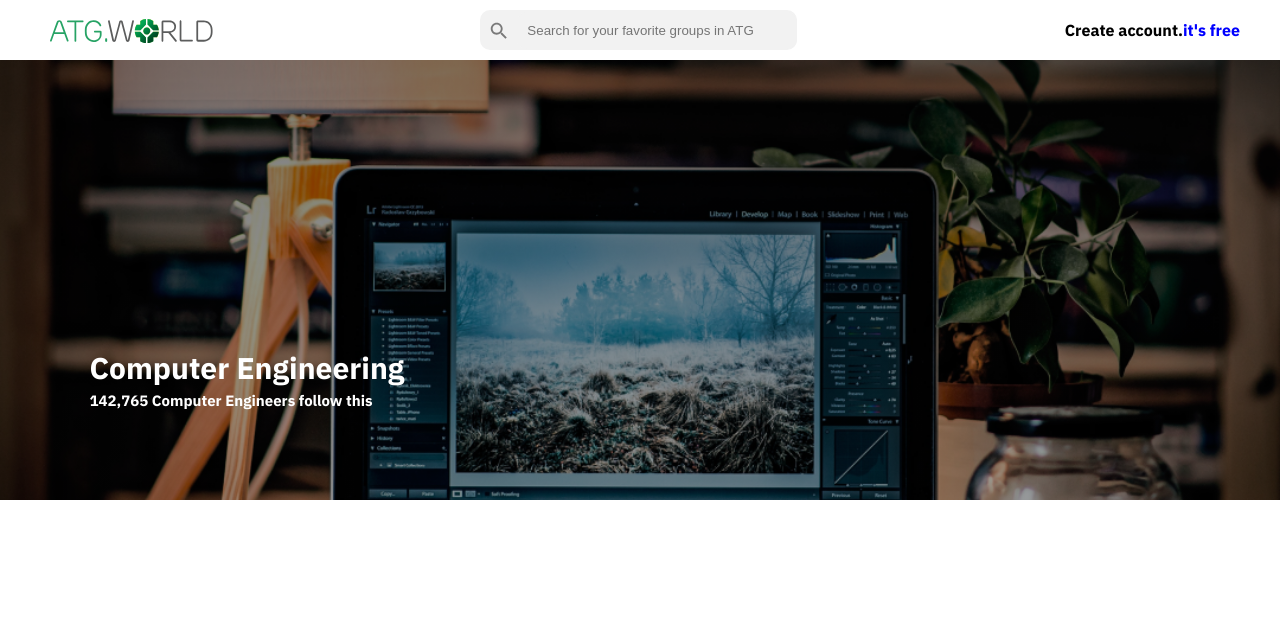
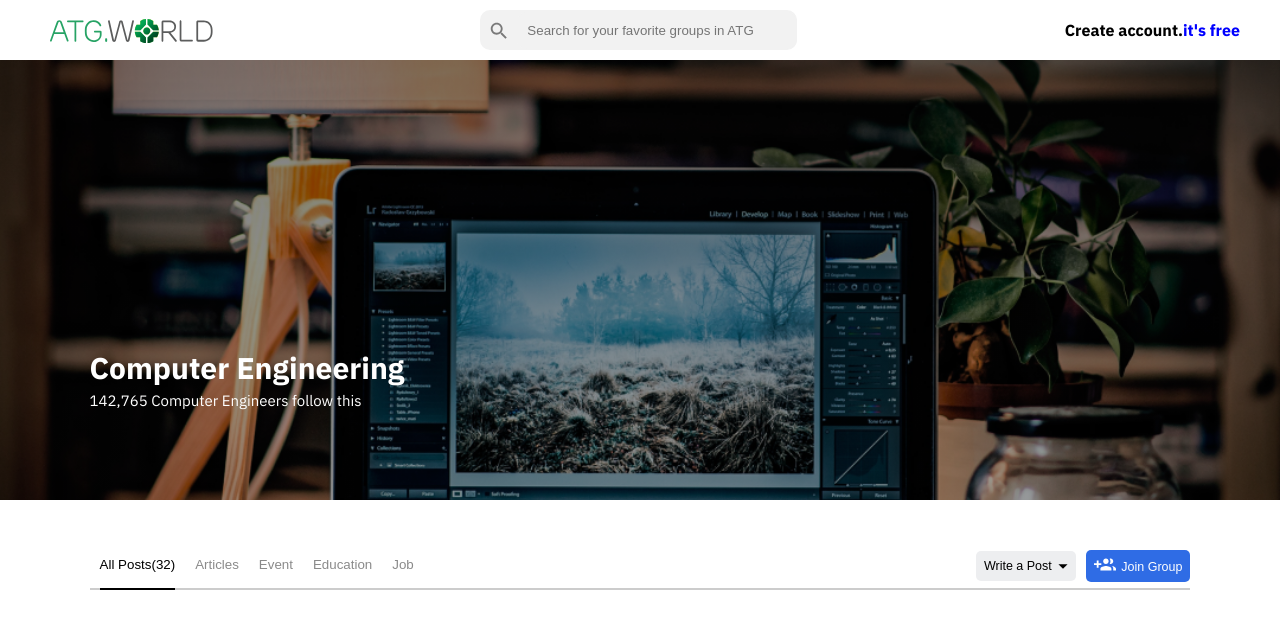
Before and after one commit to ROHITH29122002/atgglobals, a React (Create React App) app: page / in a window 1280 px wide. Shown: the top 628 px of the page. Built offline with nearby package versions, Linux system fonts and the light colour scheme.

Commit message:
define styles for main nav bar.

```diff
--- a/src/Components/App/App.js
+++ b/src/Components/App/App.js
@@ -1,11 +1,13 @@
 import Navbar from '../Navbar/Navbar'
 import Hero from '../Hero/Hero'
+import Main from '../Main/Main'
 
 function App() {
   return (
     <div>
       <Navbar />
       <Hero />
+      <Main />
     </div>
   );
 }
--- a/src/Components/Hero/Hero.js
+++ b/src/Components/Hero/Hero.js
@@ -21,7 +21,7 @@ function Hero() {
       </div>
       <div className={styles.hero_content_container}>
         <h1 className={styles.hero_content_heading}>Computer Engineering</h1>
-        <h3 className={styles.hero_content_para}>142,765 Computer Engineers follow this</h3>
+        <p className={styles.hero_content_para}>142,765 Computer Engineers follow this</p>
       </div>
     </div>
   )
--- a/src/Components/Hero/Hero.module.css
+++ b/src/Components/Hero/Hero.module.css
@@ -1,7 +1,7 @@
 
 .hero_container{
-    width: 100vw;
     height: 440px;
+    width: 100%;
     background: linear-gradient(rgba(0, 0, 0, 0.5), rgba(0, 0, 0, 0.4)),
     url(./hero3x.png);
     background-position: center;
@@ -19,7 +19,7 @@
 }
 
 .nav_icon_container{
-    margin-left: 5rem;
+    margin-left: 4rem;
 }
 
 .group_toggle_btn{
--- /dev/null
+++ b/src/Components/Main/Main.js
@@ -0,0 +1,13 @@
+import React from 'react'
+import MainNav from '../MainNav/MainNav'
+import styles from './Main.module.css'
+
+function Main() {
+  return (
+    <div className={styles.main_container}>
+        <MainNav />
+    </div>
+  )
+}
+
+export default Main
--- /dev/null
+++ b/src/Components/Main/Main.module.css
@@ -0,0 +1,4 @@
+.main_container{
+    margin-top: 5rem;
+    padding: 0 7%;
+}
--- /dev/null
+++ b/src/Components/MainNav/MainNav.js
@@ -0,0 +1,77 @@
+import React, { useState } from 'react'
+import styles from './MainNav.module.css'
+import arrow_down from './arrow_down.svg'
+import users from './users.svg'
+
+function MainNav() {
+  const [active,setactive] = useState([true,false,false,false,false])
+  console.log(active);
+  return (
+    <div className={styles.main_nav_container}>
+      <div className={styles.nav_left}>
+        <button
+        id={active[0] ? styles.clicked : ''}
+          className={styles.nav_filter_btn}
+          onClick = {() => {
+            setactive( prevactive => {
+              return [true,false,false,false,false]
+            })
+
+          }}
+        >All Posts(32)
+        </button>
+        <button
+        id={active[1] ? styles.clicked : ''}
+          className={styles.nav_filter_btn}
+          onClick = {() => {
+            setactive( prevactive => {
+              return [false,!prevactive[1],false,false,false]
+            })
+          }}
+        >
+          Articles
+        </button>
+        <button
+        id={active[2] ? styles.clicked : ''}
+        className={styles.nav_filter_btn}
+        onClick = {() => {
+          setactive( prevactive => {
+            return [false,false,!prevactive[2],false,false]
+          })
+        }}
+        >
+          Event
+        </button>
+        <button
+        id={active[3] ? styles.clicked : ''}
+        onClick = {() => {
+          setactive( prevactive => {
+            return [false,false,false,!prevactive[3],false]
+          })
+        }}
+        className={styles.nav_filter_btn}
+        >
+          Education
+        </button>
+        <button
+        id={active[4] ? styles.clicked : ''}
+        className={styles.nav_filter_btn}
+        onClick = {() => {
+          setactive( prevactive => {
+            return [false,false,false,false,!prevactive[4]]
+          })
+        }}
+        >
+          Job
+        </button>
+      </div>
+      <div className={styles.nav_right}>
+        <button className={styles.write_btn}>Write a Post <img className={styles.arrow_down_img} src={arrow_down} alt='arrow down'/></button>
+        <button className={styles.group_btn}><img className={styles.users_img}  src={users} alt='users'/>Join Group</button>
+      </div>
+      <hr className={styles.nav_borderline} />
+    </div>
+  )
+}
+
+export default MainNav
--- /dev/null
+++ b/src/Components/MainNav/MainNav.module.css
@@ -0,0 +1,80 @@
+
+.main_nav_container{
+    position: relative;
+    display: flex;
+    justify-content: space-between;
+    align-items: center;
+    padding-bottom: 1rem;
+}
+
+.nav_right{
+    display: flex;
+    justify-content: space-around;
+    align-items: center;
+}
+
+.nav_filter_btn {
+    outline: 0;
+    border: 0;
+    background: transparent;
+    margin: 0 1rem;
+    padding-bottom: 1.55rem;
+    color: #8A8A8A;
+}
+
+#clicked{
+    color: black;
+    border-bottom: 2px solid black;
+}
+
+.nav_borderline{
+    position: absolute;
+    top: 3.8rem;
+    height: 2px;
+    width: 100%;
+    background-color: #ccc;
+    border: solid 1px #ccc;
+    z-index: -1;
+}
+.nav_right{
+    padding-bottom: 1.5rem;
+}
+
+.nav_right button{
+    margin-left: 1rem;
+    outline: 0;
+    border: 0;
+    padding: .8rem;
+    font-size: 1.25rem;
+    border-radius: 5px;
+}
+
+.write_btn{
+    background: #EDEEF0;
+}
+
+.arrow_down_img{
+    padding-left: .3rem;
+    padding-bottom: .1rem;
+}
+
+.group_btn{
+    background: #2F6CE5;
+    color: white;
+}
+
+.users_img{
+    padding-right: .5rem;
+}
+
+@media screen and (max-width:700px){
+    .nav_right{
+        display: none;
+    }
+    .main_nav_container{
+        justify-content: flex-start;
+    }
+    .nav_borderline{
+        top: 3.1rem;
+    }
+}
--- a/src/Components/Navbar/Navbar.module.css
+++ b/src/Components/Navbar/Navbar.module.css
@@ -82,7 +82,7 @@
         align-items: flex-start;
         flex-direction: column;
         position: absolute;
-        width: 100vw;
+        width: 100%;
         top: 5rem;
         height: 30vh;
         padding-left: 2.5rem;
```
Also changed, not shown: src/Components/MainNav/arrow_down.svg (added), src/Components/MainNav/users.svg (added).
